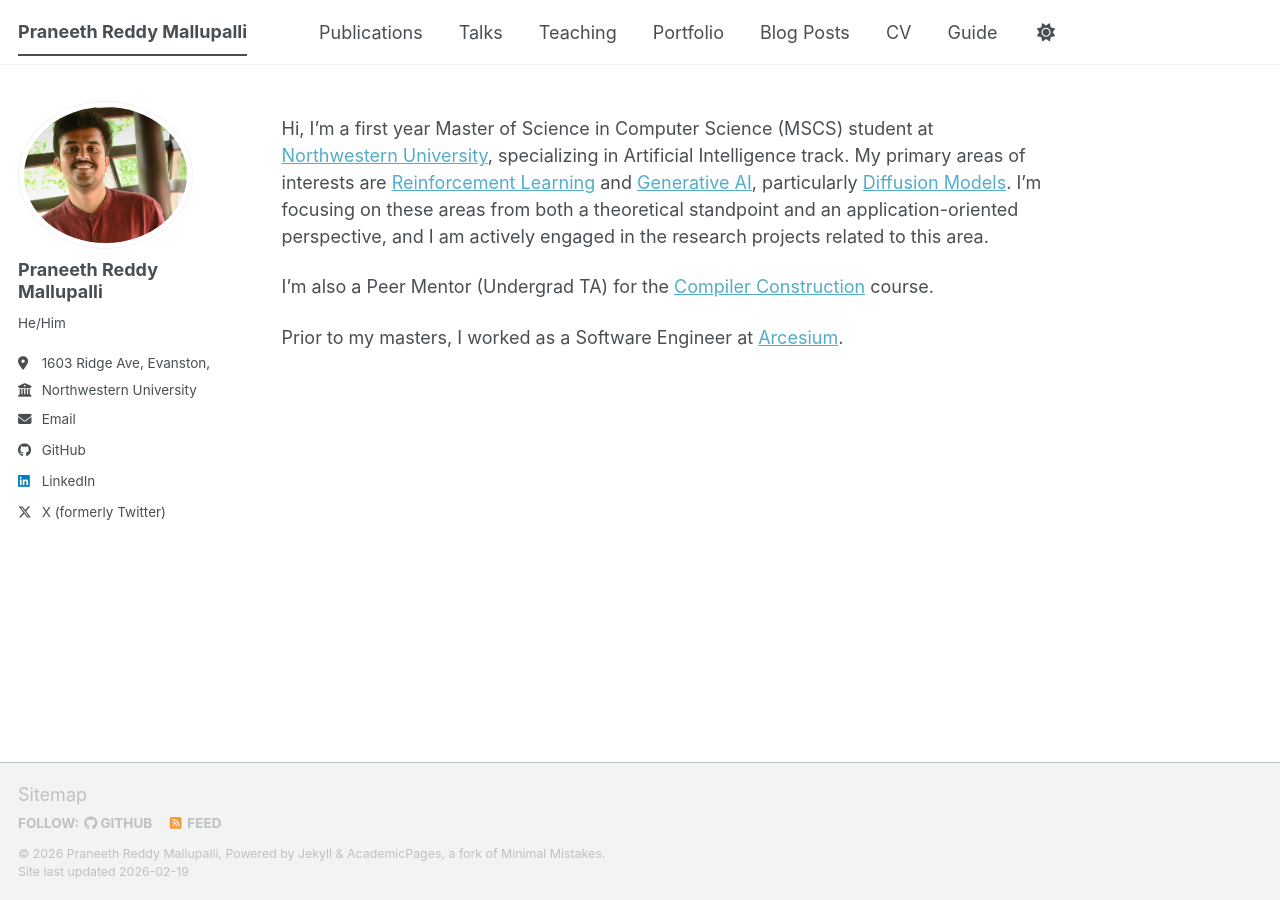
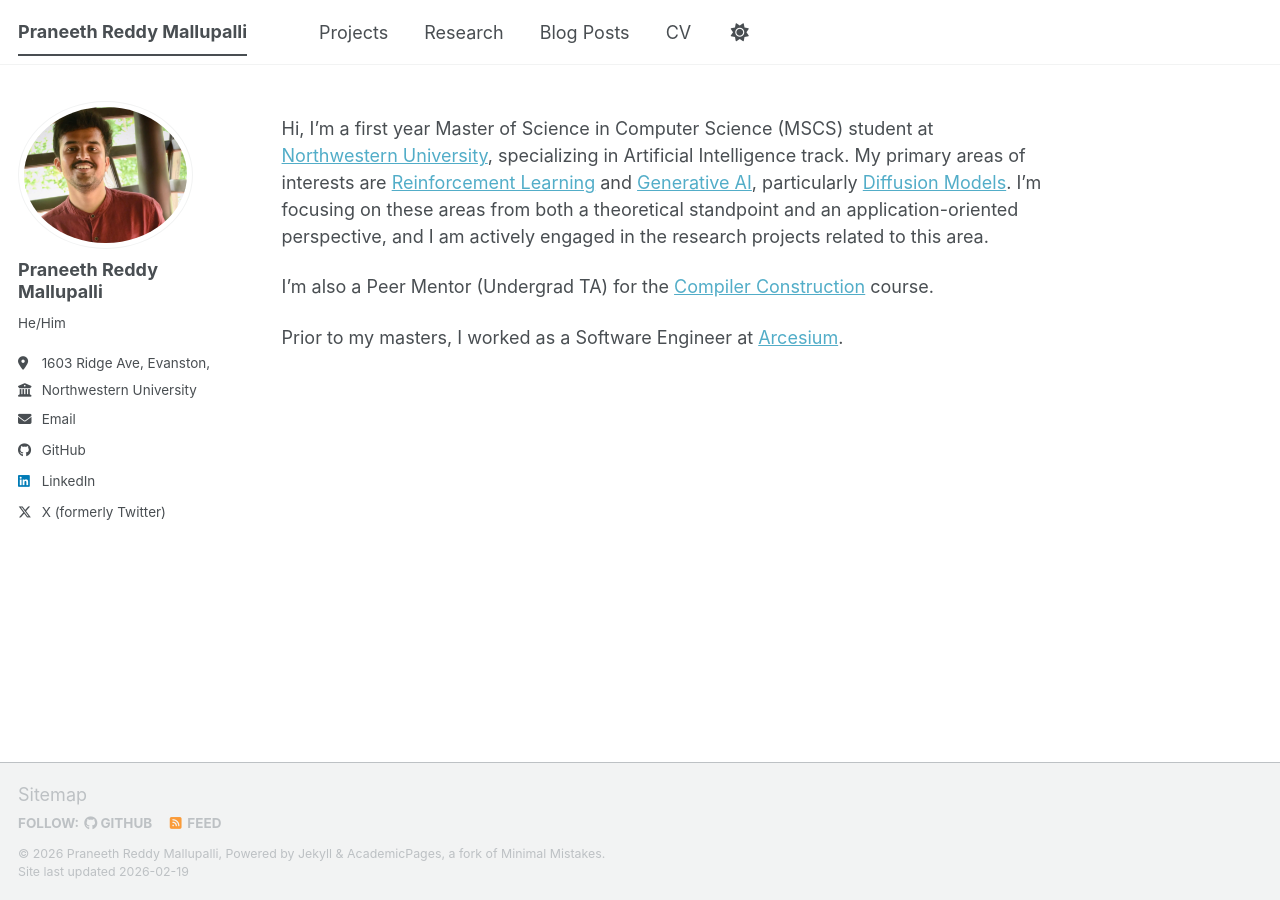
Before and after one commit to prm036/prm036.github.io, a Jekyll site: the page built from _pages/about.md, in a window 1280 px wide. Built offline with Jekyll 4.4.1, drawn with Linux system fonts in a browser that asks for light colours; a script bundle is joined from its source files by our own code; library files that are not in the unit come from our copies.

Commit message:
Modify navigation structure in YAML file
Updated navigation items by replacing 'Publications' with 'Projects' and 'Talks' with 'Research'. Commented out 'Teaching' and 'Portfolio' sections.

```diff
--- a/_data/navigation.yml
+++ b/_data/navigation.yml
@@ -8,17 +8,17 @@
 #      Markdown formatted page while the second is generated using JSON.
 
 main:
-  - title: "Publications"
+  - title: "Projects"
     url: /publications/
 
-  - title: "Talks"
+  - title: "Research"
     url: /talks/
 
-  - title: "Teaching"
-    url: /teaching/
+  # - title: "Teaching"
+  #   url: /teaching/
 
-  - title: "Portfolio"
-    url: /portfolio/
+  # - title: "Portfolio"
+  #   url: /portfolio/
 
   - title: "Blog Posts"
     url: /year-archive/
@@ -29,5 +29,5 @@
   # - title: "CV"
   #   url: /cv-json/
 
-  - title: "Guide"
-    url: /markdown/
+  # - title: "Guide"
+  #   url: /markdown/
```
